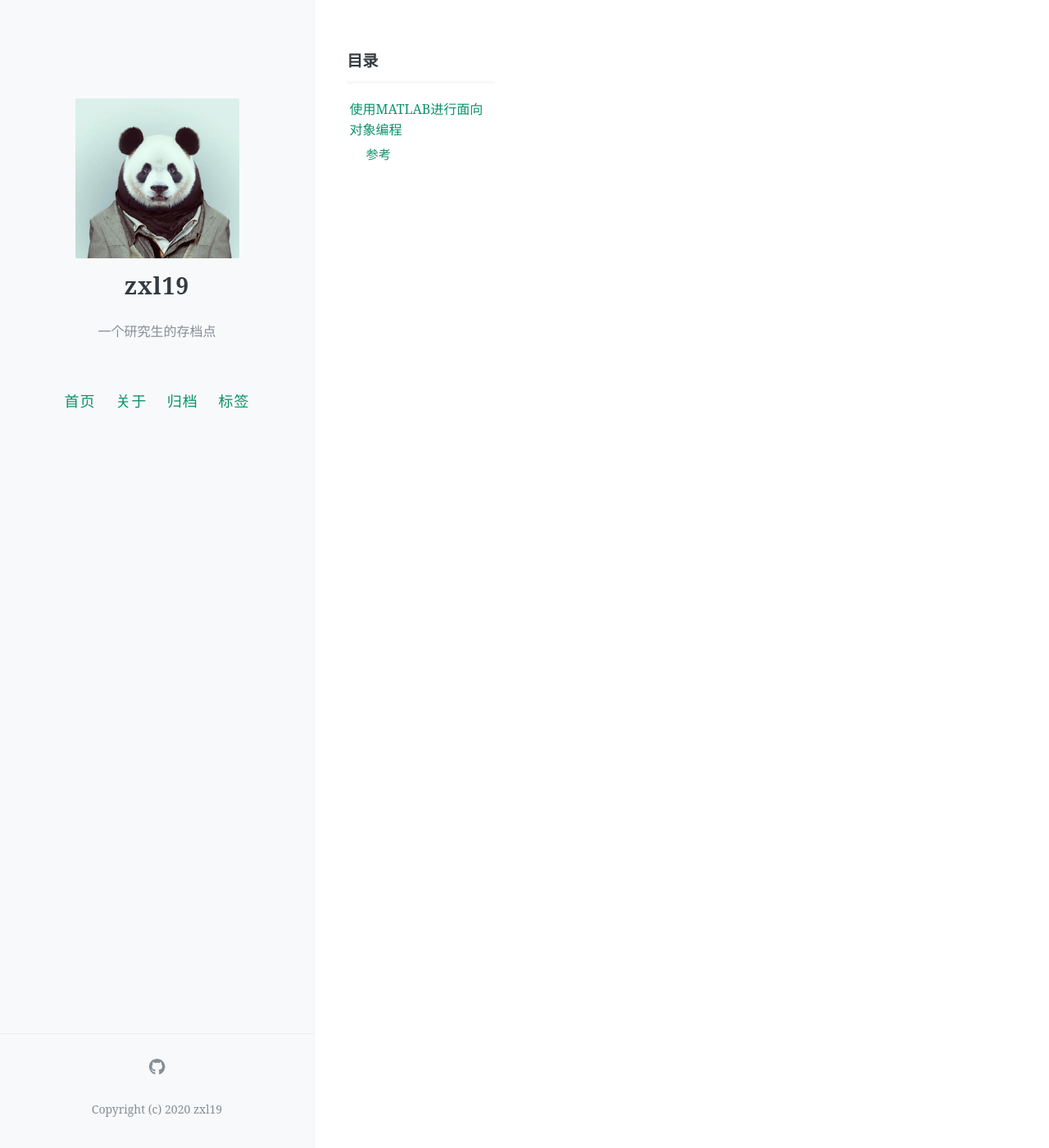
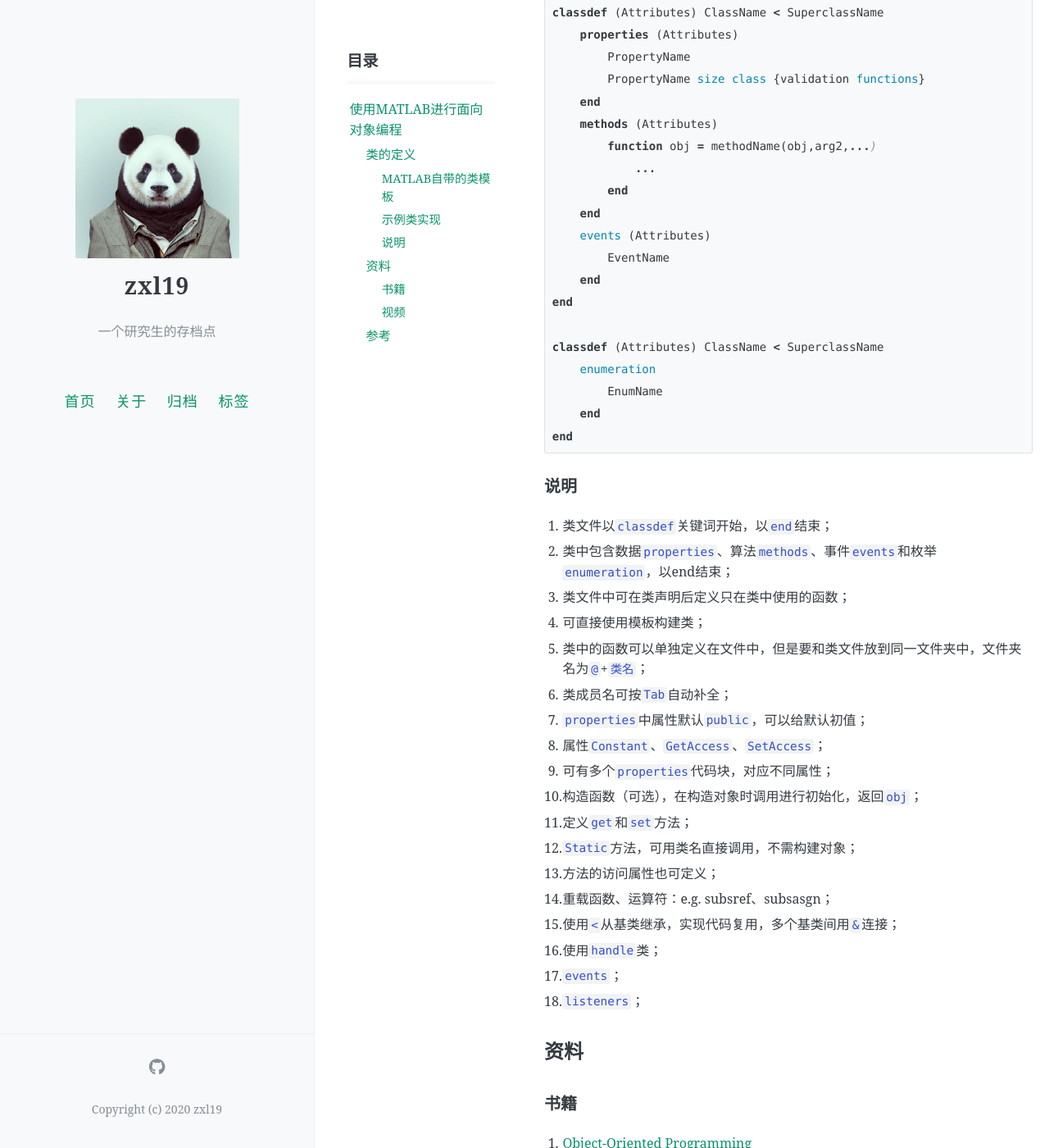
Before and after one commit to zxl19/zxl19.github.io, a Jekyll site: the page built from _posts/2021-07-06-matlab-oop.md, in a window 1280 px wide and 1400 px high, scrolled down 1019 px. Shown: the whole window at 82% size. Built offline with Jekyll 4.4.1, drawn with Linux system fonts in a browser that asks for light colours; comment, search, counter and statistics services are not loaded; some of the changed text lies outside the part shown.

Commit message:
Update Posts

````diff
--- a/_posts/2021-07-06-matlab-oop.md
+++ b/_posts/2021-07-06-matlab-oop.md
@@ -13,9 +13,98 @@ pinned: false
 
 <!-- more -->
 
+## 类的定义
+
+### MATLAB自带的类模板
+
+```matlab
+classdef MyClass
+    %MYCLASS 此处显示有关此类的摘要
+    %   此处显示详细说明
+
+    properties
+        Property1
+    end
+
+    methods
+        function obj = MyClass(inputArg1,inputArg2)
+            %MYCLASS 构造此类的实例
+            %   此处显示详细说明
+            obj.Property1 = inputArg1 + inputArg2;
+        end
+
+        function outputArg = method1(obj,inputArg)
+            %METHOD1 此处显示有关此方法的摘要
+            %   此处显示详细说明
+            outputArg = obj.Property1 + inputArg;
+        end
+    end
+end
+```
+
+### 示例类实现
+
+```matlab
+classdef (Attributes) ClassName < SuperclassName
+    properties (Attributes)
+        PropertyName
+        PropertyName size class {validation functions}
+    end
+    methods (Attributes)
+        function obj = methodName(obj,arg2,...)
+            ...
+        end
+    end
+    events (Attributes)
+        EventName
+    end
+end
+
+classdef (Attributes) ClassName < SuperclassName
+    enumeration
+        EnumName
+    end
+end
+```
+
+### 说明
+
+1. 类文件以`classdef`关键词开始，以`end`结束；
+2. 类中包含数据`properties`、算法`methods`、事件`events`和枚举`enumeration`，以end结束；
+3. 类文件中可在类声明后定义只在类中使用的函数；
+4. 可直接使用模板构建类；
+5. 类中的函数可以单独定义在文件中，但是要和类文件放到同一文件夹中，文件夹名为`@`+`类名`；
+6. 类成员名可按`Tab`自动补全；
+7. `properties`中属性默认`public`，可以给默认初值；
+8. 属性`Constant`、`GetAccess`、`SetAccess`；
+9. 可有多个`properties`代码块，对应不同属性；
+10. 构造函数（可选），在构造对象时调用进行初始化，返回`obj`；
+11. 定义`get`和`set`方法；
+12. `Static`方法，可用类名直接调用，不需构建对象；
+13. 方法的访问属性也可定义；
+14. 重载函数、运算符：e.g. subsref、subsasgn；
+15. 使用`<`从基类继承，实现代码复用，多个基类间用`&`连接；
+16. 使用`handle`类；
+17. `events`；
+18. `listeners`；
+
+## 资料
+
+### 书籍
+
+1. [Object-Oriented Programming](https://www.mathworks.com/help/pdf_doc/matlab/matlab_oop.pdf)
+2. A Guide to MATLAB Object-Oriented Programming
+3. MATLAB面向对象编程——从入门到设计模式
+4. [Object Oriented Programming and Classes in MATLAB](http://faculty.ce.berkeley.edu/sanjay/e7/oop.pdf)
+
+### 视频
+
+1. [Developing Classes Overview](https://www.mathworks.com/videos/developing-classes-overview-68982.html)
+2. [Object-Oriented Programming in MATLAB 丨 Master Class with Loren Shure](https://www.bilibili.com/video/BV1EA411g71G?p=1)
+
 ## 参考
 
 1. [Object-Oriented Programming in MATLAB](https://www.mathworks.com/products/matlab/object-oriented-programming.html)
 2. [Introduction to Object-Oriented Programming in MATLAB](https://www.mathworks.com/company/newsletters/articles/introduction-to-object-oriented-programming-in-matlab.html)
-3. [Developing Classes Overview](https://www.mathworks.com/videos/developing-classes-overview-68982.html)
+3. [Classes-MATLAB Help Center](https://www.mathworks.com/help/matlab/object-oriented-programming.html)
 4. [MATLAB面向对象编程是什么样的体验？-知乎](https://www.zhihu.com/question/30858386)
````
Also changed, not shown: _posts/2021-06-14-academic-guide.md (+4 -1 lines).
